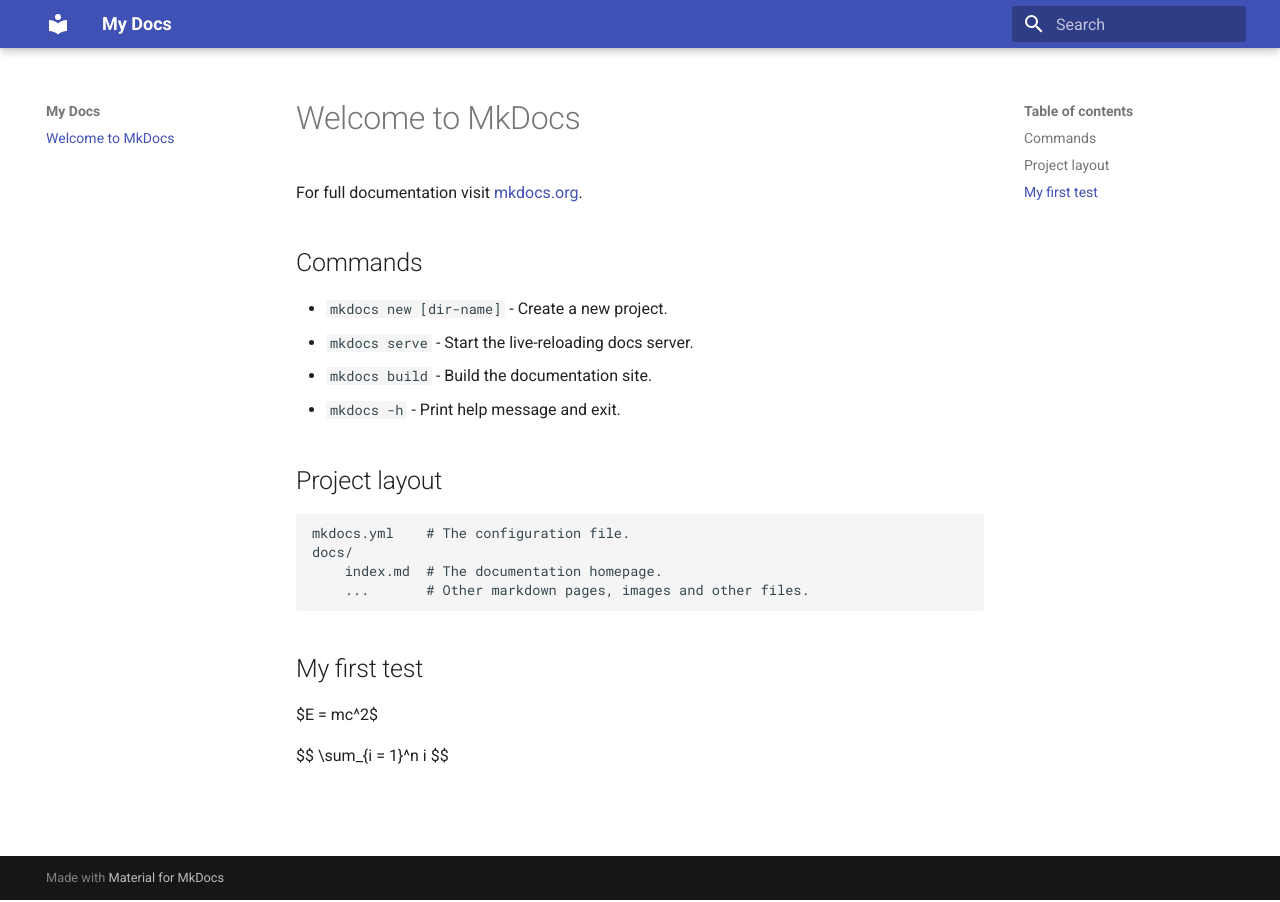
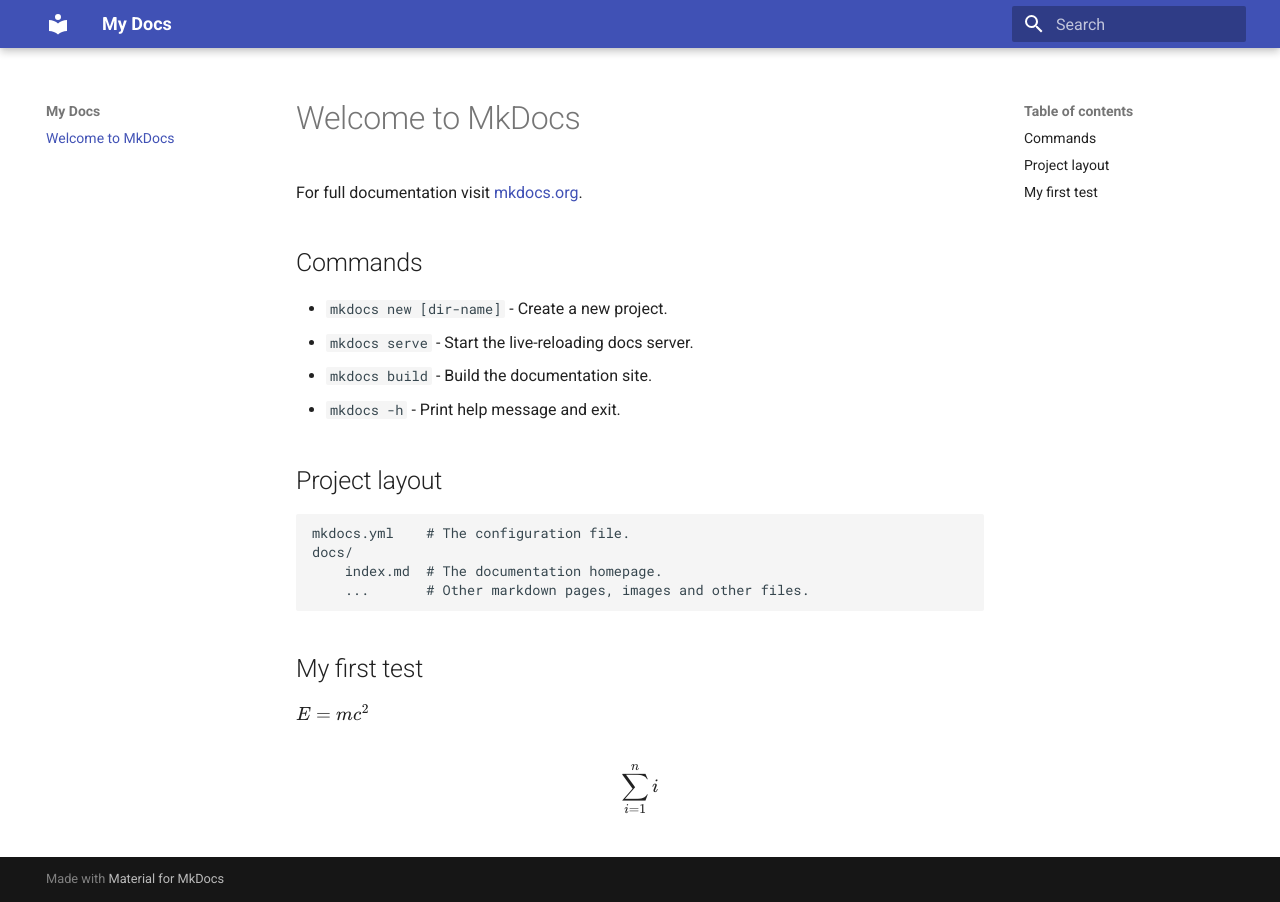
Before and after one commit to ChenQiqian/learn-notes, an MkDocs documentation site: the page built from docs/index.md, in a window 1280 px wide. Built offline with MkDocs 1.6.1 and Material for MkDocs 9.7.7, drawn with Linux system fonts in a browser that asks for light colours; part of the change alters nothing that is shown.

```diff
--- /dev/null
+++ b/docs/javascripts/mathjax.js
@@ -0,0 +1,20 @@
+window.MathJax = {
+    tex: {
+        inlineMath: [
+            ["\\(", "\\)"]
+        ],
+        displayMath: [
+            ["\\[", "\\]"]
+        ],
+        processEscapes: true,
+        processEnvironments: true
+    },
+    options: {
+        ignoreHtmlClass: ".*|",
+        processHtmlClass: "arithmatex"
+    }
+};
+
+document$.subscribe(() => {
+    MathJax.typesetPromise()
+})
--- a/mkdocs.yml
+++ b/mkdocs.yml
@@ -1,3 +1,16 @@
 site_name: My Docs
 theme:
   name: material
+
+
+markdown_extensions:
+  - pymdownx.arithmatex:
+      generic: true
+
+
+# add mathjax support
+# https://squidfunk.github.io/mkdocs-material/setup/extensions/python-markdown-extensions/#supported-extensions
+extra_javascript:
+  - javascripts/mathjax.js
+  - https://polyfill.io/v3/polyfill.min.js?features=es6
+  - https://cdn.jsdelivr.net/npm/mathjax@3/es5/tex-mml-chtml.js
```
